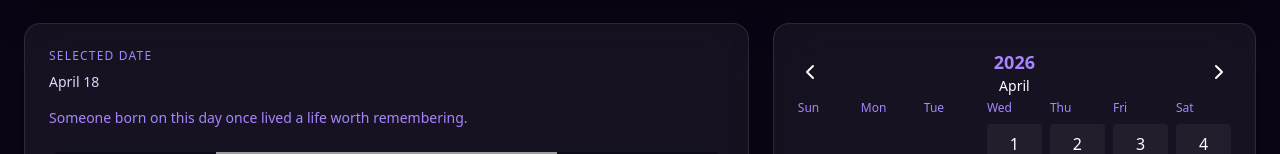
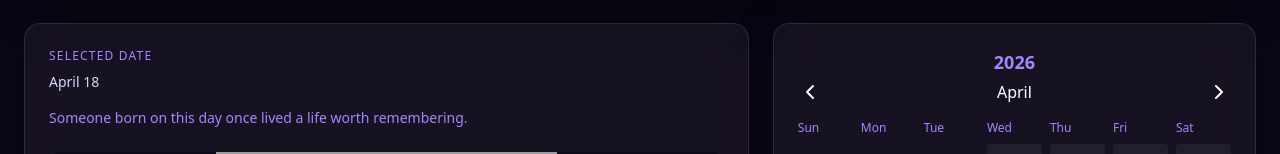
Before and after one commit to haohao13/Personal-Website, a Next.js app: page /women in a window 1280 px wide. Shown: the part 174-328 px from the top of the page. Built offline with nearby package versions, Linux system fonts and the light colour scheme; grey boxes are pictures that could not be loaded.

Commit message:
Calendar: year on its own row above month+arrows

```diff
--- a/app/women/page.tsx
+++ b/app/women/page.tsx
@@ -368,12 +368,10 @@ export default function WomenPage(){
           </GlassCard>
 
           <GlassCard className="p-6">
-            <div className="flex justify-between mb-1">
+            <div className="text-center text-violet-400 text-lg font-semibold mb-1">{displayYear}</div>
+            <div className="flex justify-between items-center mb-4">
               <button onClick={()=>{setDisplayMonth(m=> m===0?11:m-1); if(displayMonth===0) setDisplayYear(y=>y-1);}}><ChevronLeft/></button>
-              <div className="text-center">
-                <div className="text-violet-400 text-lg font-semibold">{displayYear}</div>
-                <div className="text-white text-sm">{MONTHS[displayMonth]}</div>
-              </div>
+              <div className="text-white font-medium">{MONTHS[displayMonth]}</div>
               <button onClick={()=>{setDisplayMonth(m=> m===11?0:m+1); if(displayMonth===11) setDisplayYear(y=>y+1);}}><ChevronRight/></button>
             </div>
 
```
